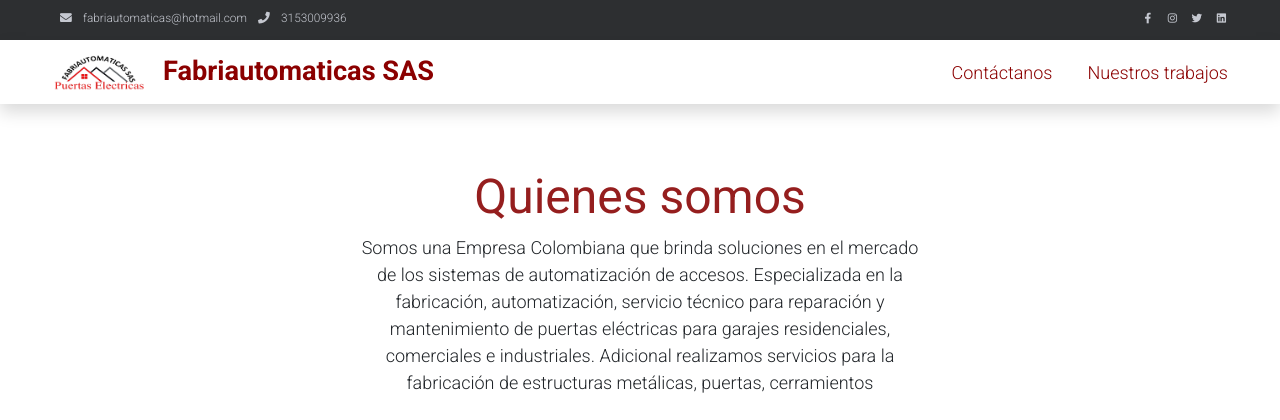
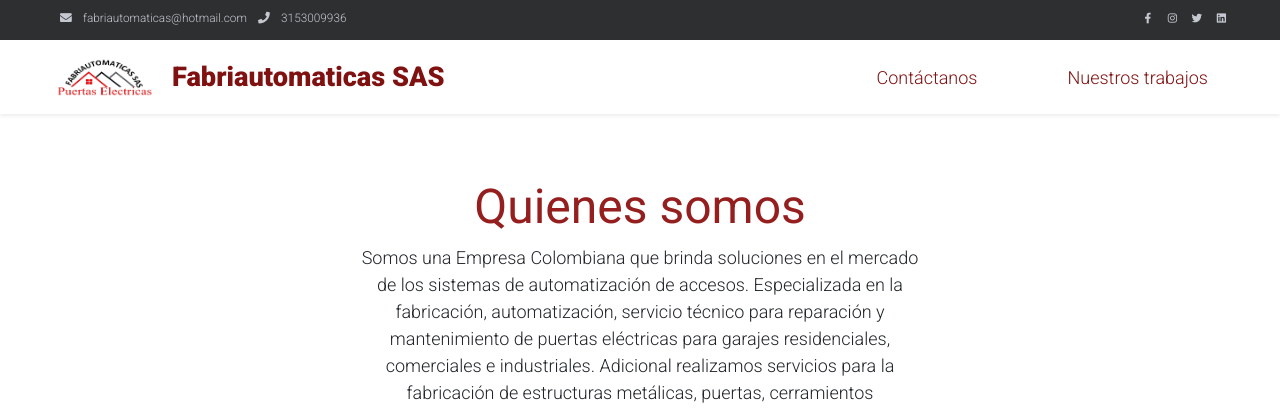
Before and after one commit to RonaldHernandezOficial/proyectoEmpresa, a Flask app: page / in a window 1280 px wide. Shown: the top 420 px of the page. Run offline with Flask 3, Linux system fonts and the light colour scheme; some libraries are stand-ins or nearby versions.

Commit message:
fixed header

```diff
--- a/app/menu/templates/menu.html
+++ b/app/menu/templates/menu.html
@@ -50,43 +50,41 @@
     <!-- Close Top Nav -->
 
 
- <!-- Header -->
-<nav class="navbar navbar-expand-lg shadow py-2 custom-navbar">
-    <div class="container">
+<!-- Header -->
+<nav class="navbar custom-navbar shadow-sm">
+    <div class="container custom-header-container">
 
         <!-- Logo -->
-        <a class="navbar-brand d-flex align-items-center m-0" href="/">
+        <a class="navbar-brand custom-brand" href="/">
             <img src="../../static/img/logo.png"
-                 class="imgFab me-3"
+                 class="imgFab"
                  alt="Logo Fabriautomaticas">
 
-            <div class="d-flex flex-column">
-                <span class="brand-title">Fabriautomaticas SAS</span>
+            <div class="brand-text">
+                <span class="brand-title">Fabriautomaticas SAS  </span>
             </div>
         </a>
 
-        <!-- Menú -->
-        <div class="d-flex align-items-center ms-auto nav-mobile">
+        <!-- Navegación -->
+        <div class="custom-nav-links">
 
-            <a class="nav-custom-link"
-               href="/contactanos">
-               Contáctanos
+            <a href="/contactanos" class="nav-custom-link">
+                Contáctanos
             </a>
 
-            <a class="nav-custom-link"
-               href="/nuestrosTrabajos">
-               Nuestros trabajos
+            <a href="/nuestrosTrabajos" class="nav-custom-link">
+                Nuestros trabajos
             </a>
 
         </div>
 
     </div>
 </nav>
-<!-- Close Header -->
 
         </div>
         </nav>
         <!-- Close Header -->
+
     <!-- Start Categories of The Month -->
     <section class="container py-5">
         <div class="row text-center pt-3">
--- a/app/static/css/menu.css
+++ b/app/static/css/menu.css
@@ -533,65 +533,115 @@ color:#951e1e;
     background-color: #ffffff;
 }
 
-/* LOGO */
+/* HEADER */
+.custom-navbar{
+    background-color: #ffffff;
+    padding: 12px 0;
+}
+
+/* CONTENEDOR */
+.custom-header-container{
+    display: flex;
+    align-items: center;
+    justify-content: space-between;
+    gap: 20px;
+}
+
+/* LOGO + TEXTO */
+.custom-brand{
+    display: flex;
+    align-items: center;
+    text-decoration: none !important;
+    gap: 15px;
+}
+
+/* IMAGEN */
 .imgFab{
-    width: 95px;
+    width: 105px;
     height: auto;
     object-fit: contain;
 }
 
-/* TITULO */
+/* TEXTO */
+.brand-text{
+    display: flex;
+    flex-direction: column;
+    line-height: 1.05;
+}
+
 .brand-title{
-    color: #8B0000; /* rojo oscuro */
+    color: #801111 !important;
     font-size: 1.7rem;
-    font-weight: 700;
-    line-height: 1.1;
+    font-weight: 800;
+    text-decoration: none !important;
 }
 
 /* LINKS */
+.custom-nav-links{
+    display: flex;
+    align-items: center;
+    gap: 70px;
+    margin-right: 20px;
+}
+
+/* QUITAR AZUL DE BOOTSTRAP */
 .nav-custom-link{
-    text-decoration: none;
-    color: #8B0000;
-    font-weight: 600;
-    margin-left: 35px;
+    color: #801111 !important;
+    text-decoration: none !important;
+    font-weight: 700;
+    font-size: 1rem;
     transition: 0.3s;
-    white-space: nowrap;
 }
 
 .nav-custom-link:hover{
-    color: #b30000;
+    color: #b30000 !important;
 }
 
 /* RESPONSIVE */
 @media (max-width: 768px){
 
-    .custom-navbar .container{
+    .custom-header-container{
         flex-direction: column;
-        align-items: center;
+        justify-content: center;
+        text-align: center;
     }
 
-    .navbar-brand{
-        margin-bottom: 10px;
+    .custom-brand{
+        flex-direction: column;
+        gap: 8px;
     }
 
-    .nav-mobile{
+    .imgFab{
+        width: 95px;
+    }
+
+    .brand-title{
+        font-size: 1.45rem;
+    }
+
+    .custom-nav-links{
         width: 100%;
         justify-content: center;
+        gap: 20px;
         flex-wrap: wrap;
-        gap: 12px;
+        margin-top: 8px;
     }
 
     .nav-custom-link{
-        margin-left: 0;
         font-size: 0.95rem;
+        padding: 6px 10px;
+    }
+}
+
+/* PANTALLAS GRANDES */
+@media (min-width: 992px){
+
+    .custom-nav-links{
+        gap: 90px;
     }
 
-    .brand-title{
-        font-size: 1.3rem;
-        text-align: center;
+    .nav-custom-link{
+        font-size: 1.05rem;
     }
 
-    .imgFab{
-        width: 85px;
-    }
 }
```
Also changed, not shown: app/menu/templates/nuestrosTrabajos.html (+17 -16 lines).
